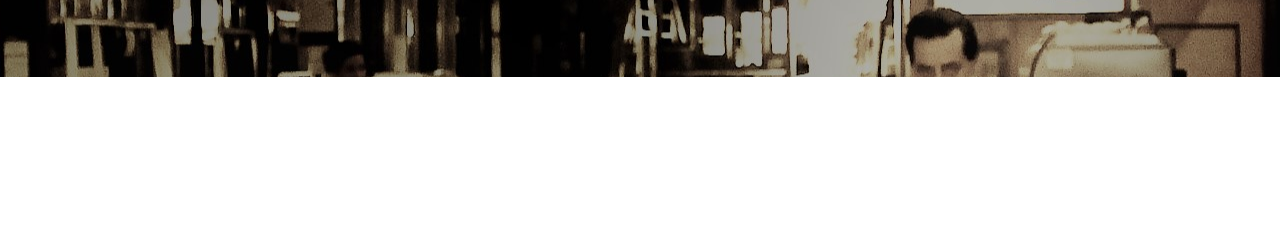
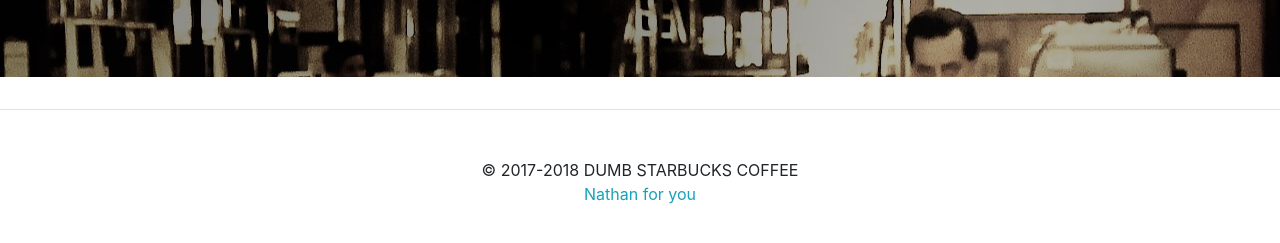
Before and after one commit to 1-3-4/aspit__eksamensopgave-v31-f2018-m3, a plain HTML site: page src/index.html in a window 1280 px wide. Shown: the part 293-536 px from the top of the page. Drawn offline with nearby package versions, Linux system fonts and the light colour scheme; files that its build step writes are made by us from their sources.

Commit message:
Created footer layout and styling with Bootstrap.

```diff
--- a/src/index.html
+++ b/src/index.html
@@ -25,7 +25,7 @@
                     </div>
                     <div class="col">
                         <h1 class="display-4 text-uppercase">
-                            <small>Dumb</small> <br>
+                            <span class="small">Dumb</span> <br>
                             Starbucks Coffee
                         </h1>
                     </div>
@@ -42,5 +42,15 @@
                 </div>
             </div>
         </header>
+        <footer class="border-top">
+            <div class="container
+                        mt-5
+                        text-center">
+                <p>
+                    &#169; 2017-2018 <span class="text-uppercase">Dumb Starbucks coffee</span> <br>
+                    <span class="text-info">Nathan for you</span>
+                </p>
+            </div>
+        </footer>
     </body>
 </html>
--- a/todo.txt
+++ b/todo.txt
@@ -2,5 +2,7 @@
 x Get and setup Bootstrap.
 x Find out: Which html5 tags to use for layout? <div> stands for division, which is good for the Bootstrap grid.
 x Create header layout with Bootstrap.
+x Create footer layout (and styling) with Bootstrap.
+* Create layout for <main> and <aside>.
 
 * Move script tags to head.
```
